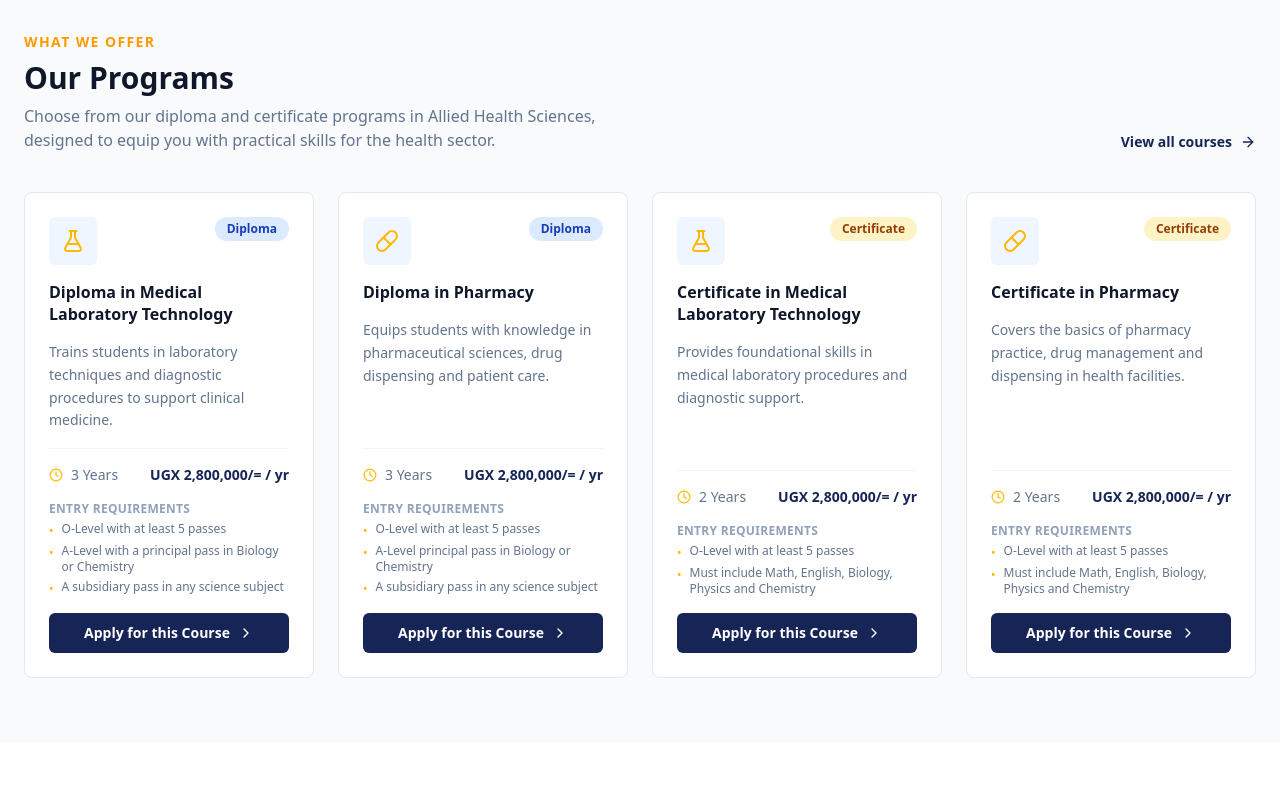
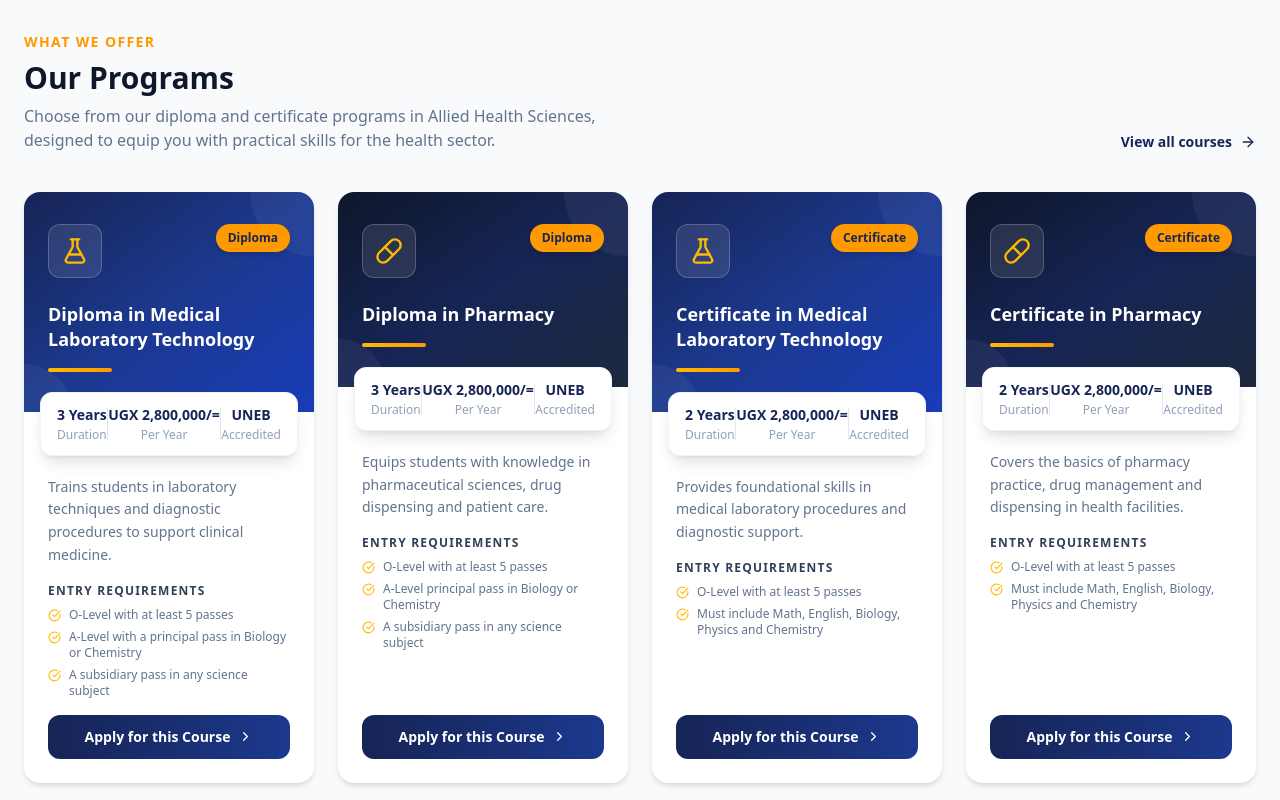
Before and after one commit to Anonymous2024-spec/khis_website, a React (Vite) app: page / in a window 1280 px wide. Shown: the part 980-1780 px from the top of the page. Built offline with nearby package versions, Linux system fonts and the light colour scheme.

Commit message:
feat: redesign CourseCard with premium gradient banner and floating stats bar

```diff
--- a/src/components/CourseCard.jsx
+++ b/src/components/CourseCard.jsx
@@ -1,61 +1,107 @@
-import { Link } from 'react-router-dom'
-import { Clock, ChevronRight, FlaskConical, Pill } from 'lucide-react'
+import { Link } from "react-router-dom";
+import {
+  Clock,
+  ChevronRight,
+  FlaskConical,
+  Pill,
+  CheckCircle,
+} from "lucide-react";
 
-const icons = {
-  'Medical Laboratory Technology': <FlaskConical size={24} className="text-amber-400" />,
-  'Pharmacy': <Pill size={24} className="text-amber-400" />,
-}
+const courseStyles = {
+  "Medical Laboratory Technology": {
+    gradient: "from-blue-950 via-blue-900 to-blue-800",
+    badge: "bg-amber-500 text-blue-950",
+    icon: <FlaskConical size={28} className="text-amber-400" />,
+    accent: "from-amber-400 to-amber-500",
+  },
+  Pharmacy: {
+    gradient: "from-slate-900 via-blue-950 to-slate-800",
+    badge: "bg-amber-500 text-blue-950",
+    icon: <Pill size={28} className="text-amber-400" />,
+    accent: "from-amber-400 to-amber-500",
+  },
+};
 
 export default function CourseCard({ course }) {
-  const iconKey = Object.keys(icons).find(key => course.title.includes(key))
+  const styleKey = Object.keys(courseStyles).find((key) =>
+    course.title.includes(key),
+  );
+  const style =
+    courseStyles[styleKey] || courseStyles["Medical Laboratory Technology"];
 
   return (
-    <div className="bg-white border border-slate-200 rounded-lg p-6 flex flex-col gap-4 hover:shadow-lg hover:border-amber-400 transition-all duration-200">
+    <div className="group relative bg-white rounded-2xl overflow-hidden shadow-md hover:shadow-2xl transition-all duration-300 hover:-translate-y-1 flex flex-col">
+      {/* Top Banner */}
+      <div
+        className={`bg-gradient-to-br ${style.gradient} px-6 pt-8 pb-10 relative overflow-hidden`}
+      >
+        {/* Background decoration */}
+        <div className="absolute top-0 right-0 w-32 h-32 rounded-full bg-white/5 -translate-y-1/2 translate-x-1/2" />
+        <div className="absolute bottom-0 left-0 w-24 h-24 rounded-full bg-white/5 translate-y-1/2 -translate-x-1/2" />
 
-      {/* Top Row */}
-      <div className="flex items-start justify-between">
-        <div className="bg-blue-50 p-3 rounded-md">
-          {icons[iconKey]}
+        {/* Type Badge */}
+        <div className="flex items-start justify-between mb-6 relative z-10">
+          <div className="bg-white/10 backdrop-blur-sm p-3 rounded-xl border border-white/20">
+            {style.icon}
           </div>
-        <span className={`text-xs font-semibold px-3 py-1 rounded-full ${
-          course.type === 'Diploma'
-            ? 'bg-blue-100 text-blue-800'
-            : 'bg-amber-100 text-amber-800'
-        }`}>
+          <span
+            className={`text-xs font-bold px-3 py-1.5 rounded-full ${style.badge} shadow-md`}
+          >
             {course.type}
           </span>
         </div>
 
         {/* Title */}
-      <h3 className="text-slate-900 font-semibold text-base leading-snug">
+        <h3 className="text-white font-bold text-lg leading-snug relative z-10 pr-4">
           {course.title}
         </h3>
 
+        {/* Accent line */}
+        <div
+          className={`mt-4 h-1 w-16 rounded-full bg-gradient-to-r ${style.accent}`}
+        />
+      </div>
+
+      {/* Overlap stats bar */}
+      <div className="mx-4 -mt-5 bg-white rounded-xl shadow-lg border border-slate-100 px-4 py-3 flex items-center justify-between z-10 relative">
+        <div className="flex flex-col items-center gap-0.5">
+          <p className="text-blue-950 font-bold text-sm">{course.duration}</p>
+          <p className="text-slate-400 text-xs">Duration</p>
+        </div>
+        <div className="w-px h-8 bg-slate-200" />
+        <div className="flex flex-col items-center gap-0.5">
+          <p className="text-blue-950 font-bold text-sm">UGX {course.fee}</p>
+          <p className="text-slate-400 text-xs">Per Year</p>
+        </div>
+        <div className="w-px h-8 bg-slate-200" />
+        <div className="flex flex-col items-center gap-0.5">
+          <p className="text-blue-950 font-bold text-sm">UNEB</p>
+          <p className="text-slate-400 text-xs">Accredited</p>
+        </div>
+      </div>
+
+      {/* Body */}
+      <div className="px-6 pt-5 pb-6 flex flex-col gap-4 flex-1">
         {/* Description */}
-      <p className="text-slate-500 text-sm leading-relaxed flex-1">
+        <p className="text-slate-500 text-sm leading-relaxed">
           {course.description}
         </p>
 
-      {/* Duration & Fee */}
-      <div className="flex items-center justify-between text-sm border-t border-slate-100 pt-4">
-        <div className="flex items-center gap-2 text-slate-500">
-          <Clock size={14} className="text-amber-400" />
-          {course.duration}
-        </div>
-        <span className="text-blue-950 font-semibold">
-          UGX {course.fee} / yr
-        </span>
-      </div>
-
         {/* Requirements */}
-      <div className="flex flex-col gap-1">
-        <p className="text-xs font-semibold text-slate-400 uppercase tracking-wide">
+        <div className="flex flex-col gap-2">
+          <p className="text-xs font-bold text-slate-700 uppercase tracking-widest">
             Entry Requirements
           </p>
-        <ul className="flex flex-col gap-1">
+          <ul className="flex flex-col gap-1.5">
             {course.requirements.map((req, i) => (
-            <li key={i} className="text-xs text-slate-500 flex items-start gap-2">
-              <span className="text-amber-400 mt-0.5">•</span>
+              <li
+                key={i}
+                className="flex items-start gap-2 text-xs text-slate-500"
+              >
+                <CheckCircle
+                  size={13}
+                  className="text-amber-400 shrink-0 mt-0.5"
+                />
                 {req}
               </li>
             ))}
@@ -65,10 +111,11 @@ export default function CourseCard({ course }) {
         {/* CTA */}
         <Link
           to="/apply"
-        className="mt-auto flex items-center justify-center gap-2 bg-blue-950 hover:bg-blue-900 text-white text-sm font-semibold py-2.5 rounded-md transition-colors duration-200"
+          className="mt-auto flex items-center justify-center gap-2 bg-gradient-to-r from-blue-950 to-blue-900 hover:from-amber-500 hover:to-amber-400 text-white hover:text-blue-950 font-semibold py-3 rounded-xl transition-all duration-300 text-sm group-hover:shadow-md"
         >
-        Apply for this Course <ChevronRight size={16} />
+          Apply for this Course <ChevronRight size={15} />
         </Link>
       </div>
-  )
+    </div>
+  );
 }
```
Lines whose indentation alone changed are shown as unchanged.
